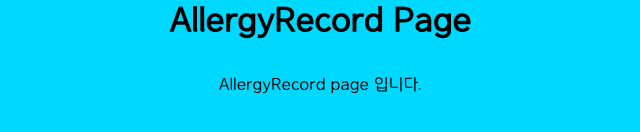
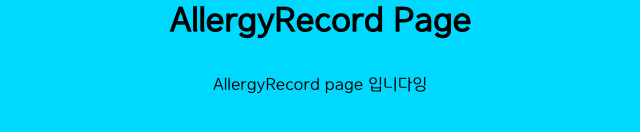
Before and after one commit to KAU-Medicare/Medicare-Frontend, a Vue app: page /allergyRecord in a window 1280 px wide. Shown: the part 360-492 px from the top of the page, without its empty margins (320-960 px from the left). Built offline with nearby package versions, Linux system fonts and the light colour scheme.

Commit message:
ㅁㄴㅇ

```diff
--- a/src/components/allergyRecordPage.vue
+++ b/src/components/allergyRecordPage.vue
@@ -1,7 +1,7 @@
 <template>
   <div class="allergyRecord">
     <h1>AllergyRecord Page</h1>
-    <p>AllergyRecord page 입니다.</p>
+    <p>AllergyRecord page 입니다잉</p>
   </div>
 </template>
 
```
